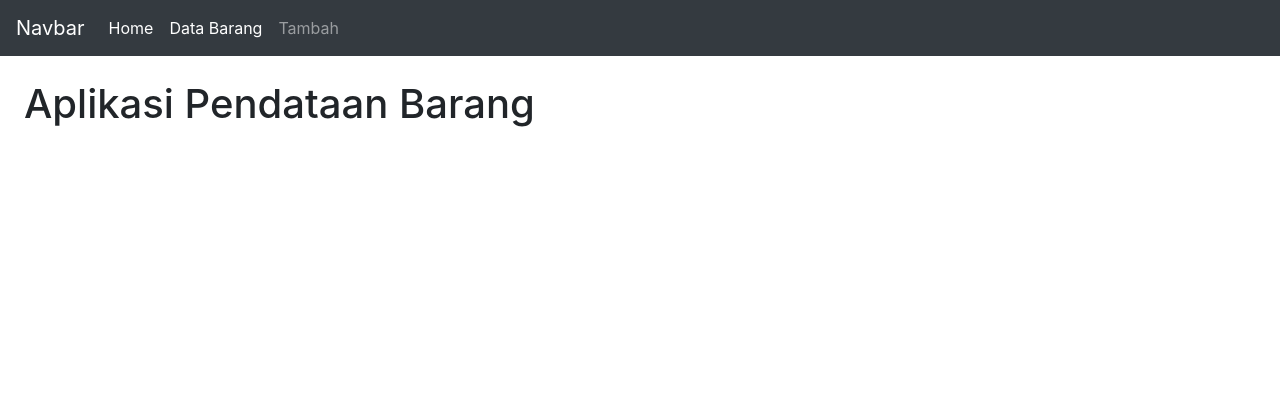
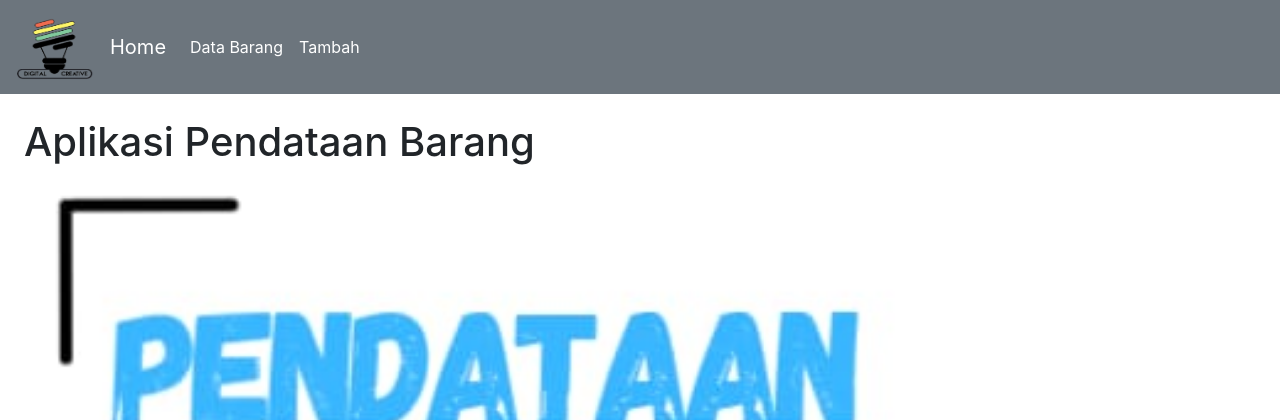
Before and after one commit to Virgidamar/Data_Barang, a Flask app: page / in a window 1280 px wide. Shown: the top 420 px of the page. Run offline with Flask 2, Linux system fonts and the light colour scheme; some libraries are stand-ins or nearby versions.

Commit message:
Menambahkan File

```diff
--- a/app.py
+++ b/app.py
@@ -1,5 +1,4 @@
-from flask import Flask, render_template, \
-  request, redirect, url_for, flash
+from flask import Flask, render_template, request, redirect, url_for, flash
 import pymysql.cursors, os
 
 app = Flask(__name__)
@@ -8,7 +7,7 @@ app.secret_key = b'_5#y2L"F4Q8z\n\xec]/'
 
 
 conn = cursor = None
-#fungsi koneksi database
+
 def bukaDB():
    global conn, cursor
    conn = pymysql.connect(host='localhost',
@@ -17,7 +16,7 @@ def bukaDB():
         db='data_barang',
         charset='utf8mb4')
    cursor = conn.cursor()
-#fungsi untuk menutup koneksi
+
 def tutupDB():
    global conn, cursor
    cursor.close()
--- a/templates/barang.html
+++ b/templates/barang.html
@@ -27,7 +27,7 @@
                 <li class="nav-item active">
                     <a class="nav-link" href="http://127.0.0.1:5000/barang">Data Barang <span class="sr-only">(current)</span></a>
                 </li>
-                <li class="nav-item">
+                <li class="nav-item active">
                     <a class="nav-link" href="http://127.0.0.1:5000/tambah">Tambah</a>
                 </li>
 
--- a/templates/index.html
+++ b/templates/index.html
@@ -13,8 +13,9 @@
 </head>
 
 <body>
-    <nav class="navbar navbar-expand-lg navbar-dark bg-dark">
-        <a class="navbar-brand" href="http://127.0.0.1:5000/">Navbar</a>
+    <nav class="navbar navbar-expand-lg navbar-dark bg-secondary">
+        <img class="navbar-brand" src="{{url_for('static', filename='img/logo1.png')}}" width="78" height="78"></a>
+        <a class="navbar-brand" href="http://127.0.0.1:5000/">Home</a>
         <button class="navbar-toggler" type="button" data-toggle="collapse" data-target="#navbarSupportedContent" aria-controls="navbarSupportedContent" aria-expanded="false" aria-label="Toggle navigation">
         <span class="navbar-toggler-icon"></span>
       </button>
@@ -22,12 +23,9 @@
         <div class="collapse navbar-collapse" id="navbarSupportedContent">
             <ul class="navbar-nav mr-auto">
                 <li class="nav-item active">
-                    <a class="nav-link" href="http://127.0.0.1:5000/">Home <span class="sr-only">(current)</span></a>
+                    <a class="nav-link" href="http://127.0.0.1:5000/barang">Data Barang <span class="sr-only">(current)</span></a>
                 </li>
                 <li class="nav-item active">
-                    <a class="nav-link" href="http://127.0.0.1:5000/barang">Data Barang <span class="sr-only">(current)</span></a>
-                </li>
-                <li class="nav-item">
                     <a class="nav-link" href="http://127.0.0.1:5000/tambah">Tambah</a>
                 </li>
 
@@ -42,9 +40,6 @@
                 </div>
                 <div class="carousel-item">
                     <img class="d-block w-100" src="{{url_for('static', filename='img/img2.jpeg')}}" alt="Second slide">
-                </div>
-                <div class="carousel-item">
-                    <img class="d-block w-100" src="{{url_for('static', filename='img/img3.jpeg')}}" alt="Third slide">
                 </div>
             </div>
             <a class="carousel-control-prev" href="#carouselExampleControls" role="button" data-slide="prev">
--- a/templates/tambah.html
+++ b/templates/tambah.html
@@ -21,7 +21,7 @@
             </li>
         </div>
       </nav>
-    <title>Data Barang</title>
+    <title>Aplikasi Data Barang</title>
   </head>
   <body>
       <div class="p-3">
```
Also changed, not shown: static/img/img1.jpeg, static/img/img2.jpeg, static/img/img3.jpeg (deleted), static/img/logo1.png (added).
